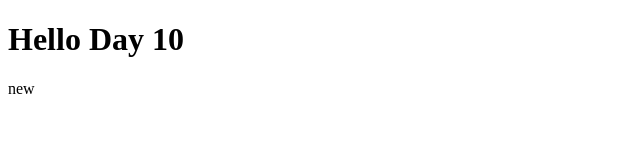
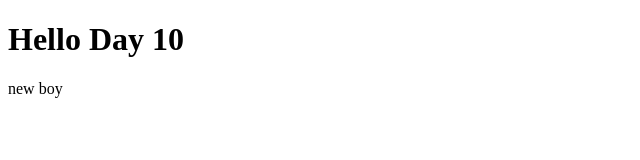
Before and after one commit to ktiteux/1WDEV-2021, a plain HTML site: page index.html in a window 1280 px wide. Shown: the full height of the page, 0-640 px from the left. Drawn offline with Linux system fonts and the light colour scheme.

Commit message:
third commit

```diff
--- a/index.html
+++ b/index.html
@@ -7,7 +7,7 @@
 
 <body>
   <h1>Hello Day 10</h1>
-  <p>new</p>
+  <p>new boy</p>
 </body>
 
 </html>
```
